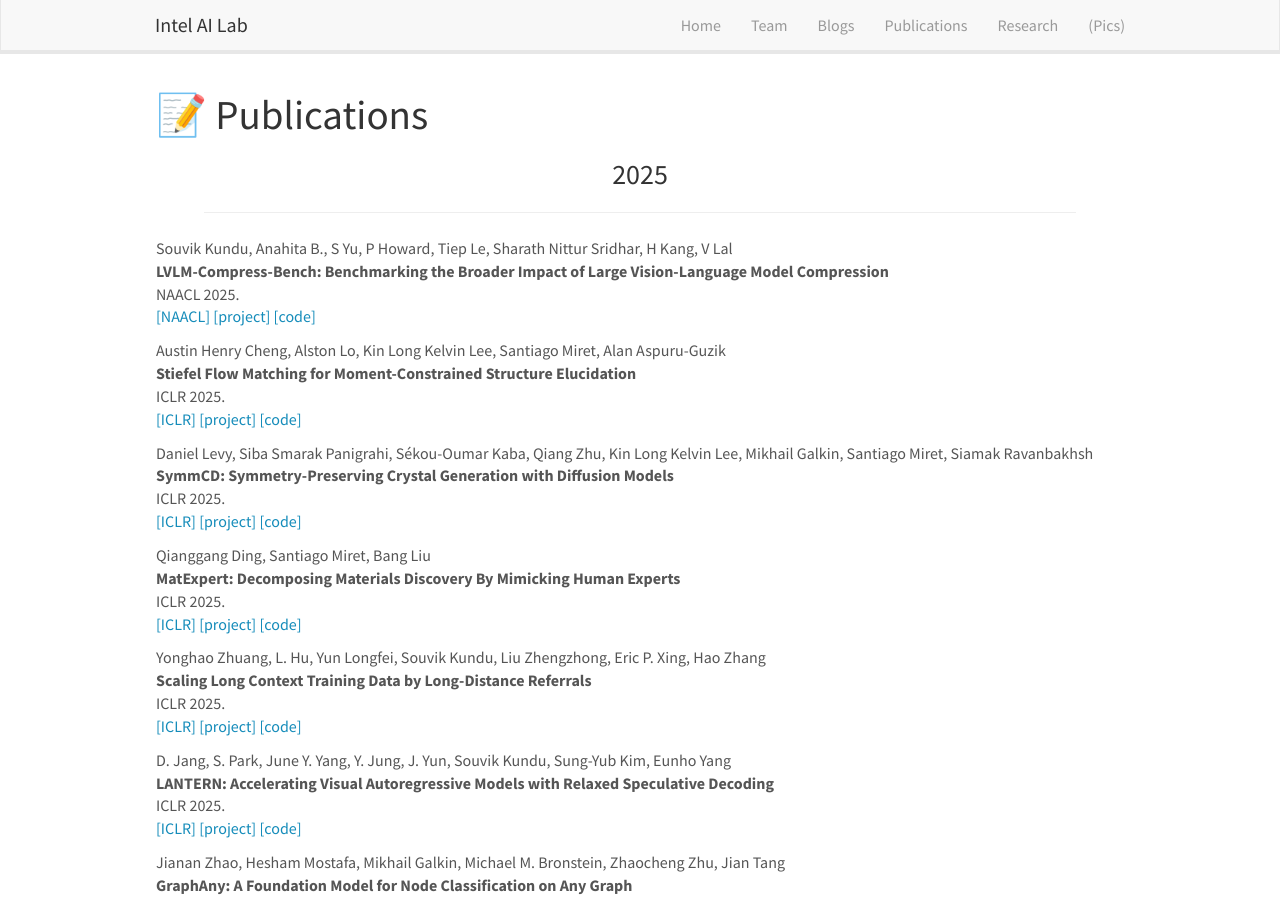
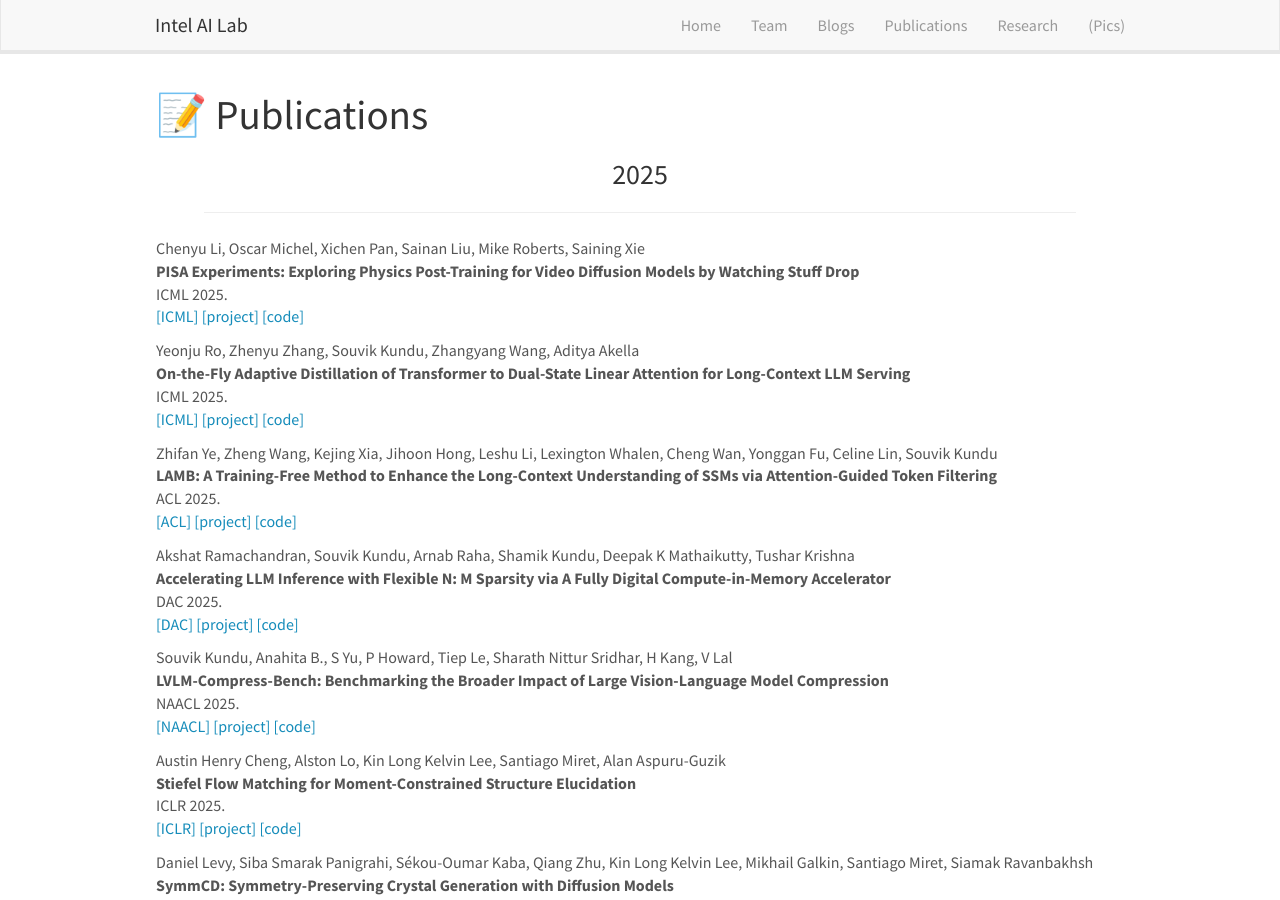
Before and after one commit to intelailabpage/intelailabpage.github.io, a Jekyll site: the page built from _pages/publications.md, in a window 1280 px wide and 900 px high. Built offline with Jekyll 4.4.1, drawn with Linux system fonts in a browser that asks for light colours; nearby versions of some CDN libraries.

Commit message:
Update publist.yml

```diff
--- a/_data/publist.yml
+++ b/_data/publist.yml
@@ -1,3 +1,73 @@
+- address: NM
+  title: "PISA Experiments: Exploring Physics Post-Training for Video Diffusion Models by Watching Stuff Drop"
+  author: Chenyu Li, Oscar Michel, Xichen Pan, Sainan Liu, Mike Roberts, Saining Xie
+  link:
+    display: ICML
+    url:
+  ref: LiICML2025
+  venue: ICML
+  year: '2025'
+  pub_type: conference
+  project:
+    display: project
+    url:
+  code:
+    display: code
+    url:
+
+- address: NM
+  title: "On-the-Fly Adaptive Distillation of Transformer to Dual-State Linear Attention for Long-Context LLM Serving"
+  author: Yeonju Ro, Zhenyu Zhang, Souvik Kundu, Zhangyang Wang, Aditya Akella
+  link:
+    display: ICML
+    url:
+  ref: RoICML2025
+  venue: ICML
+  year: '2025'
+  pub_type: conference
+  project:
+    display: project
+    url:
+  code:
+    display: code
+    url:
+
+
+
+- address: NM
+  title: "LAMB: A Training-Free Method to Enhance the Long-Context Understanding of SSMs via Attention-Guided Token Filtering"
+  author: Zhifan Ye, Zheng Wang, Kejing Xia, Jihoon Hong, Leshu Li, Lexington Whalen, Cheng Wan, Yonggan Fu, Celine Lin, Souvik Kundu
+  link:
+    display: ACL
+    url:
+  ref: YeACL2025
+  venue: ACL
+  year: '2025'
+  pub_type: conference
+  project:
+    display: project
+    url:
+  code:
+    display: code
+    url:
+
+- address: NM
+  title: "Accelerating LLM Inference with Flexible N: M Sparsity via A Fully Digital Compute-in-Memory Accelerator"
+  author: Akshat Ramachandran, Souvik Kundu, Arnab Raha, Shamik Kundu, Deepak K Mathaikutty, Tushar Krishna
+  link:
+    display: DAC
+    url:
+  ref: RamachandranDAC2025
+  venue: DAC
+  year: '2025'
+  pub_type: conference
+  project:
+    display: project
+    url:
+  code:
+    display: code
+    url:
+
 - address: NM
   title: "LVLM-Compress-Bench: Benchmarking the Broader Impact of Large Vision-Language Model Compression"
   author: Souvik Kundu, Anahita B., S Yu, P Howard, Tiep Le, Sharath Nittur Sridhar, H Kang, V Lal
```
